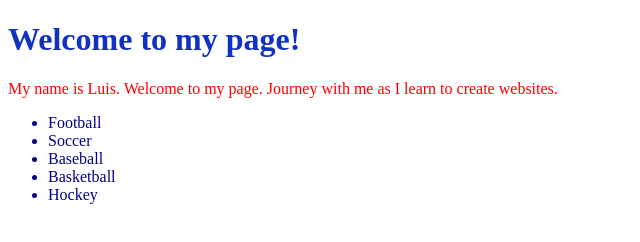
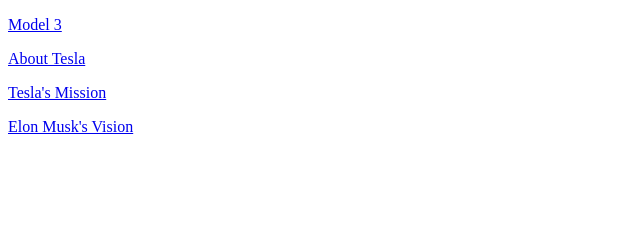
Before and after one commit to LFST9/NEWbie, a plain HTML site: page index.html in a window 1280 px wide. Shown: the whole page, without its empty margins (0-640 px from the left). Drawn offline with Linux system fonts and the light colour scheme.

Commit message:
Add files via upload

```diff
--- a/index.html
+++ b/index.html
@@ -3,37 +3,17 @@
 
 <head>
     <meta charset="UTF-8">
-    <meta name="viewport" content="width=device-width, initial-scale=1.0">
-    <title>First Html Page</title>
-    <style>
-    h1 {
-        color:rgb(16, 49, 194);
-    }
-    </style>
-    <style>
-    li{
-        color: darkblue;
-    }
-    </style>
-    <style>
-    p{color: red;
-    }
-    </style>
+    <title>Tesla</title>
+    <link rel="stylesheet" href="main.css">
 </head>
 
 <body>
-<h1>Welcome to my page!</h1>
+
+    <p><a href="https://www.tesla.com/model3">Model 3  </a></p>
+    <p><a href="https://www.tesla.com/about">About Tesla</a></p>
+    <p><a href="https://www.tesla.com/blog/mission-tesla">Tesla's Mission</a></p>
+    <p><a href="https://www.visualcapitalist.com/elon-musks-vision-future-of-tesla/">Elon Musk's Vision</a></p>
+
 </body>
-<p>My name is Luis. Welcome to my page. Journey with me as I learn to create websites.
 
-
-<ul>
-    <li>Football</li>
-    <li>Soccer</li>
-    <li>Baseball</li>
-    <li>Basketball</li>
-    <li>Hockey</li>
-</ul>
-
-</p>
 </html>
```
